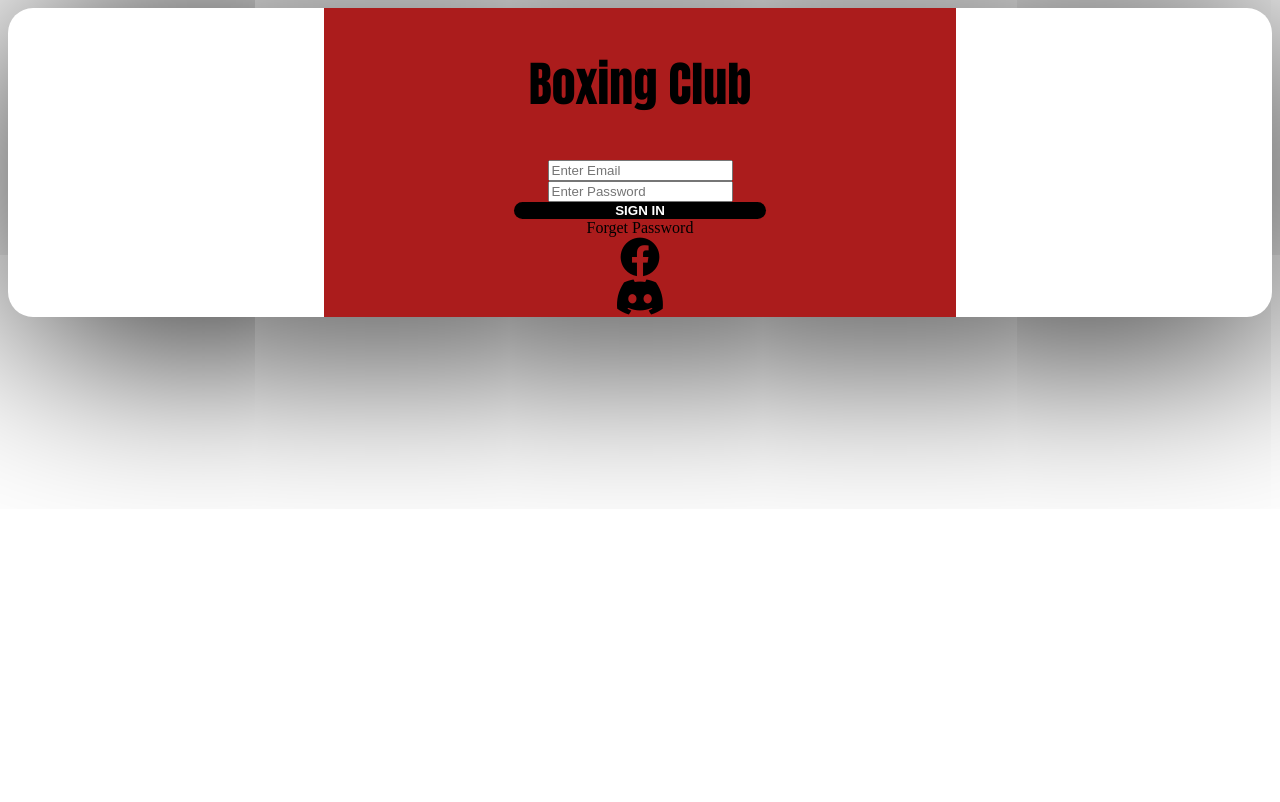
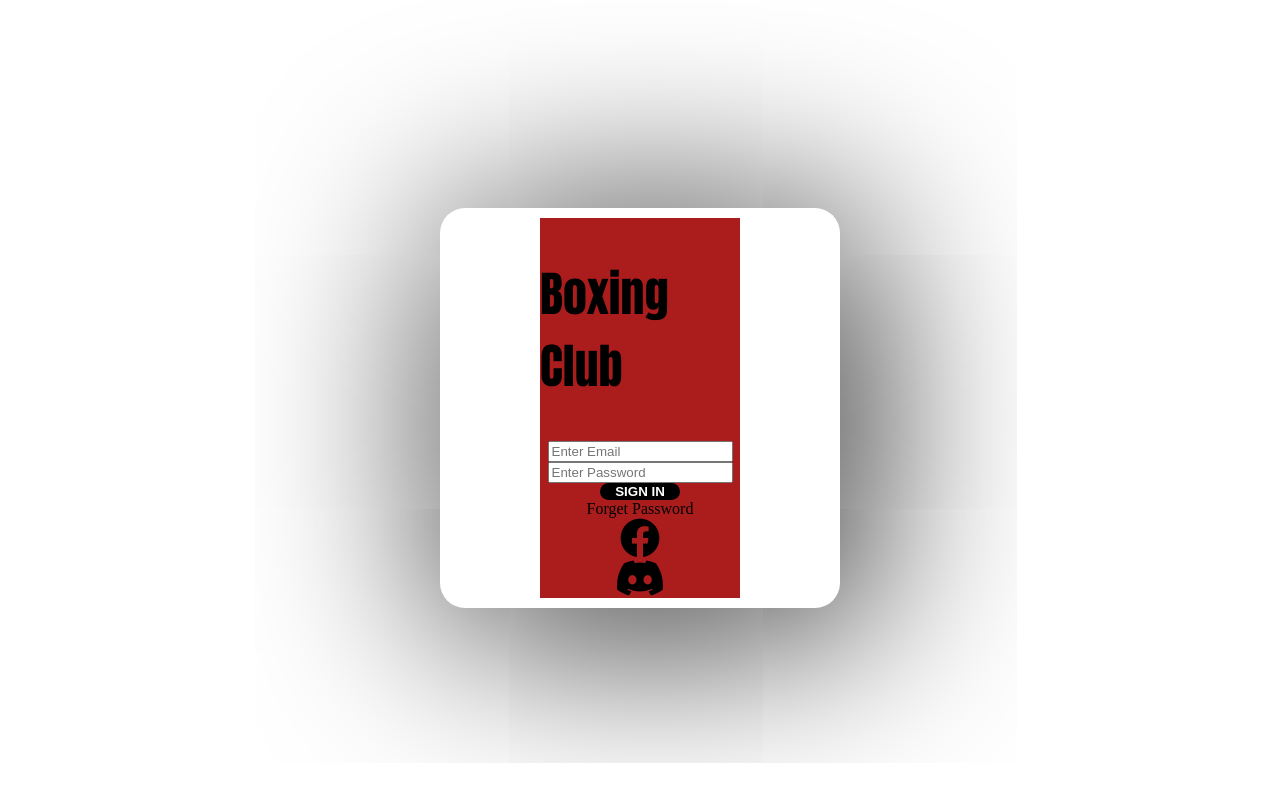
Before and after one commit to Marquest12/UI-Box, a plain HTML site: page index.html in a window 1280 px wide. Drawn offline with Linux system fonts and the light colour scheme.

Commit message:
Add files via upload
the true final style

```diff
--- a/style.css
+++ b/style.css
@@ -1,11 +1,12 @@
 * {
     box-sizing:border-box;
 }
- continaer
+
 body  {
     display: flex;
     align-items: center;
     justify-content: center;
+    height:100vh;
 
 }
 
@@ -13,8 +14,8 @@ body  {
     display: flex;
     align-items: center;
     justify-content: center;
-    height: 50;
-    width: 80;
+    height: 400px;
+    width: 400px;
     /* border: 1px solid black;x solid blocke;*/
     /*margin:auto;*/
    /* margin-top : 50px;*/
```
